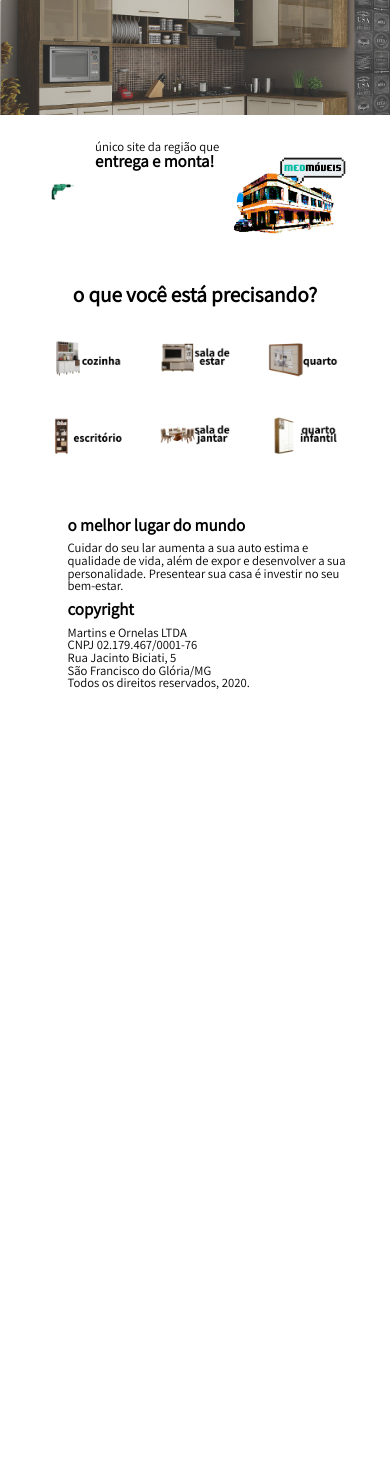
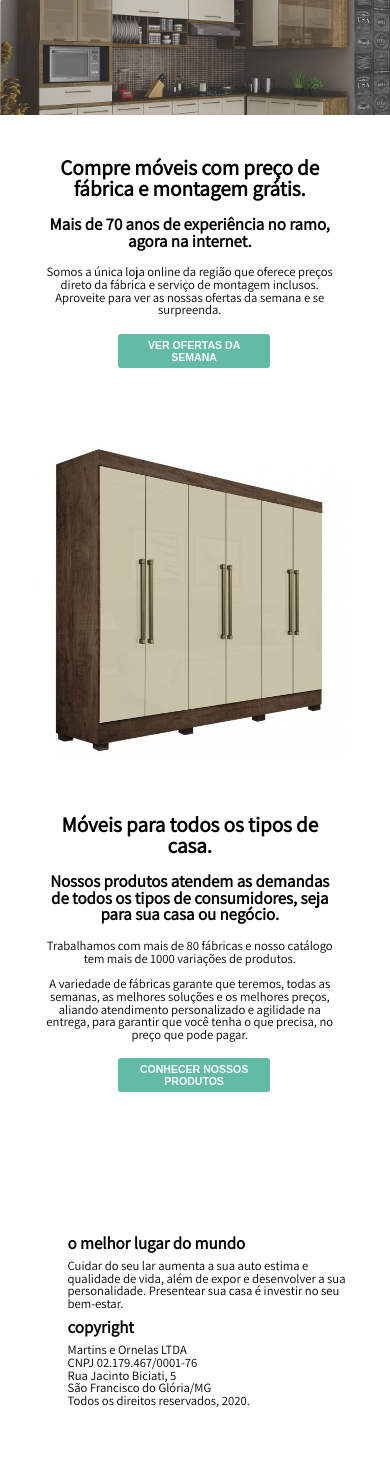
Before and after one commit to tiagoornelas/meomoveis, a PHP site: page / in a window 390 px wide. Shown: the part 76-1560 px from the top of the page. Before the commit the page ends 765 px from the top, so only its background shows below. Run offline with PHP 8.4, Linux system fonts and the light colour scheme.

Commit message:
Criação da página para acesso do consumidor no estilo Landing Page

```diff
--- a/css/style.css
+++ b/css/style.css
@@ -14,7 +14,8 @@
 
 		nav ul {
 			display: inline-block;
-			padding: 3.5vmax 0 0 9vmax}
+			padding: 3.75vmax 0 0 9vmax;
+			margin: 0 0 0 2vmax;}
 
 		nav a {
 			display: inline;
@@ -78,6 +79,31 @@
 
 
 			/* IDS */
+
+		#landingPage {
+			margin: 4vmax;
+			width: 40%;
+			display: inline-block;
+			margin-top: 2vmax;
+		}
+
+		#imageLandingPage {
+			position: relative;
+			top: 4vmax;
+			margin: 4vmax;
+			width: 40%;
+			display: inline-block;
+			margin-top: 2vmax;
+		}
+
+		#imageLandingPage2 {
+			position: relative;
+			top: 4vmax;
+			margin: 4vmax;
+			width: 40%;
+			display: inline-block;
+			margin-top: 2vmax;
+		}
 
 		#listaNavegacao {
 			vertical-align: top;
@@ -154,9 +180,36 @@
 			margin: 0 0 0 2.5vmax;}
 
 		#tituloCategoria {
+			padding: 1vmax;
 			font-weight: bold;
-			text-align: center;
+			text-align: left;
 			font-size: 2.5vmax;}
+
+		#subtituloCategoria {
+			padding: 1vmax;
+			font-weight: bold;
+			text-align: left;
+			font-size: 2vmax;}
+
+		#textoCategoria {
+			padding: 1vmax;
+			text-align: left;
+			font-size: 1.5vmax;}
+
+		#buttonLanding {
+			position: relative;
+			right: -9vmax;
+			width: 18vmax;
+			height: 4vmax;
+			margin: 1vmax 3vmax 1vmax auto;
+			align-items: center;
+			font-weight: bold;
+			background-color: #61bba5;
+			border: none;
+			color: white;
+			cursor: pointer;
+			border-radius: 3px;
+		}
 
 		#listaCategorias {
 			margin: 4vmax 0 0 14vmax;}
@@ -208,7 +261,6 @@
 
 		#botaoCadastro {
 			display: inline;
-
 			height: 2vmax;
 			cursor: pointer;
 		}
@@ -409,6 +461,10 @@
 		font-weight: bold;
 	}
 
+	#rodape {
+		margin-top: 14vmax;
+	}
+
 	#rowProduto2 {
 		display: none;
 	}
@@ -458,6 +514,12 @@
       margin-left: auto;
       margin-right: auto;
       width: 25%;
+	}
+
+	#banner2 {
+		margin: 4vmax 0;
+		position: relative;
+		left: 15vmax;
 	}
 
 			/* CLASSES */
@@ -859,11 +921,63 @@
 			}
 
 			#listaFornecedores {
-				margin: 0 ;
+				margin: 4vmax;
 			}
 
 			header {
 				height: 9vmax;
+			}
+
+			#imageLandingPage {
+				display: none;
+			}
+
+			#imageLandingPage2 {
+				position: relative;
+				top: 2vmax;
+				margin: 4vmax;
+				width: 80%;
+				display: inline-block;
+				margin-top: 2vmax;
+			}
+
+			#tituloCategoria {
+				padding: 1vmax;
+				font-weight: bold;
+				text-align: center;
+				font-size: 2.5vmax;}
+
+			#subtituloCategoria {
+				padding: 1vmax;
+				font-weight: bold;
+				text-align: center;
+				font-size: 2vmax;}
+
+			#textoCategoria {
+				padding: 1vmax;
+				text-align: center;
+				font-size: 1.5vmax;}
+
+			#buttonLanding {
+				position: relative;
+				right: -10vmax;
+				font-size: 1.25vmax;
+				width: 18vmax;
+				height: 4vmax;
+				margin: 1vmax 3vmax 1vmax auto;
+				align-items: center;
+				font-weight: bold;
+				background-color: #61bba5;
+				border: none;
+				color: white;
+				cursor: pointer;
+				border-radius: 3px;
+			}
+
+			#landingPage {
+				width: 80%;
+				display: block;
+				margin-top: 2vmax;
 			}
 
 			#logotipo {
@@ -879,6 +993,11 @@
 			#banner {
 				margin: 0;
 			}
+
+			#banner2 {
+				display: none;
+			}
+
 			#chave {
 				margin-left: 6vmax;
 			}
--- a/elements/cabecalho.php
+++ b/elements/cabecalho.php
@@ -19,13 +19,12 @@
     <nav id="menuNavegacao">
       <a href='index.php'><img id="logotipo" src="/img/logo_branco.png"></a>
       <ul id="listaNavegacao"> 			<!-- 1.3 - Menu de Navegação -->
-        <li><a href="/index.php">início</a></li>
-        <li><a href="/marcas.php">marcas</a></li>
-        <li><a href="/categorias.php">categorias</a></li>
-        <li><a href="/entregas.php">entregas</a></li>
-        <li><a href="https://api.whatsapp.com/send?phone=553237541101"
+        <li><a target="_blank" href="/index.php">início</a></li>
+        <li><a target="_blank" href="https://api.whatsapp.com/send?phone=553237541101&text=Ol%C3%A1%2C%20gostaria%20de%20conhecer%20os%20marcas%20que%20voc%C3%AAs%20trabalham!">marcas</a></li>
+        <li><a target="_blank" href="https://api.whatsapp.com/send?phone=553237541101&text=Ol%C3%A1%2C%20qual%20tipo%20de%20m%C3%B3vel%20voc%C3%AAs%20trabalham%3F">produtos</a></li>
+        <li><a target="_blank" href="https://api.whatsapp.com/send?phone=553237541101&text=Ol%C3%A1%2C%20gostaria%20de%20verificar%20se%20voc%C3%AAs%20fazem%20entrega%20na%20minha%20cidade.">entregas</a></li>
+        <li><a target="_blank" href="https://api.whatsapp.com/send?phone=553237541101"
               target="_blank">whatsapp</a></li>
-        <li><a href="/pesquisar.php">pesquisar</a></li>
         <?php
           if (isset($_SESSION["usuario"])) {
             $usuario = $_SESSION["usuario"];
--- a/index.php
+++ b/index.php
@@ -21,8 +21,42 @@
 		<div id="banner_de_cima">
 			<img width=100% src="img/banner_de_cima.jpg">
 		</div>
+	 							<!-- 3 - BANNER PRINCIPAL -->
+								<!-- 3.1 - Ícone de Chave no Banner Principal -->
+		<div id="imageLandingPage">
+			<img width=100% src="img/landing.jpg">
+		</div>
 
-									<!-- 2 - LISTA DE FORNECEDORES -->
+		<div id="landingPage">
+			<br>
+			<h1 id="tituloCategoria">Compre móveis com preço de fábrica e montagem grátis.</h1>
+			<h2 id="subtituloCategoria">Mais de 70 anos de experiência no ramo, agora na internet.
+			</h2>
+			<h2 id="textoCategoria">Somos a única loja online da região que oferece preços
+			direto da fábrica e serviço de montagem inclusos.<br>
+			Aproveite para ver as nossas ofertas da semana e se surpreenda.
+			</h2>
+			<button id="buttonLanding"><a class="HideLink" target="_blank" href="https://api.whatsapp.com/send?phone=553237541101&text=Ol%C3%A1%2C%20gostaria%20de%20ver%20as%20ofertas%20da%20semana!">
+			VER OFERTAS DA SEMANA</a></button>
+		</div>
+		<div id="banner2">
+			<img width=70% src="img/banner-2.jpg">
+		</div>
+		<div id="imageLandingPage2">
+			<img width=100% src="img/landing2.jpg">
+		</div>
+		<div id="landingPage">
+			<br>
+			<h1 id="tituloCategoria">Móveis para todos os tipos de casa.</h1>
+			<h2 id="subtituloCategoria">Nossos produtos atendem as demandas de todos os tipos de consumidores, seja para sua casa ou negócio.
+			</h2>
+			<h2 id="textoCategoria">Trabalhamos com mais de 80 fábricas e nosso catálogo tem mais de 1000 variações de produtos.<br><br>
+			A variedade de fábricas garante que teremos, todas as semanas, as melhores soluções e os melhores preços, aliando atendimento personalizado
+			e agilidade na entrega, para garantir que você tenha o que precisa, no preço que pode pagar.
+			</h2>
+			<button id="buttonLanding"><a class="HideLink" target="_blank" href="https://api.whatsapp.com/send?phone=553237541101&text=Ol%C3%A1%2C%20gostaria%20de%20conhecer%20os%20seus%20produtos!">
+				CONHECER NOSSOS PRODUTOS</a></button>
+		</div>
 			<div id="listaFornecedores">
 				<ul class="margemDeLista">
 					<li class="inline"><img class="fornecedor"
@@ -43,36 +77,6 @@
 								src="img/tcil.png"></li>
 				</ul>
 			</div>
-	 							<!-- 3 - BANNER PRINCIPAL -->
-								<!-- 3.1 - Ícone de Chave no Banner Principal -->
-			<div id="banner">
-				<img id="chave" src="img/tools.jpg" align="left">
-								<!-- 3.2 - Imagem da Direita do Banner Principal -->
-				<img id="pixelart_sfg" src="img/meomoveis_sfg.jpg" align="right">
-									<!-- 3.3 - Texto do Banner -->
-				<h1 class="tituloBanner">
-					único site da região que<br></h1>
-				<h2 id="subtituloBanner">
-					entrega e monta!</h2>
-			</div>
-									<!-- 4 - CATEGORIAS -->
-			<div>
-				<h1 id="tituloCategoria">o que você está precisando?</h1>
-				<ul id="listaCategorias">
-					<li class="inline"><img class="categorias"
-								src="img/cat_cozinha.jpg"></li>
-					<li class="inline"><img class="categorias"
-								src="img/cat_sala_de_estar.jpg"></li>
-					<li class="inline"><img class="categorias"
-								src="img/cat_quarto.jpg"></li>
-					<li class="inline"><img class="categorias"
-								src="img/cat_escritorio.jpg"></li>
-					<li class="inline"><img class="categorias"
-								src="img/cat_sala_de_jantar.jpg"></li>
-					<li class="inline"><img class="categorias"
-								src="img/cat_quarto_infantil.jpg"></li>
-				</ul>
-			</div>
 	</main>
 		<!-- RODAPÉ -->
 		<?php include('elements/rodape.php') ?>
```
Also changed, not shown: img/landing.jpg (added), img/landing2.jpg (added). Lines whose indentation alone changed are shown as unchanged.
